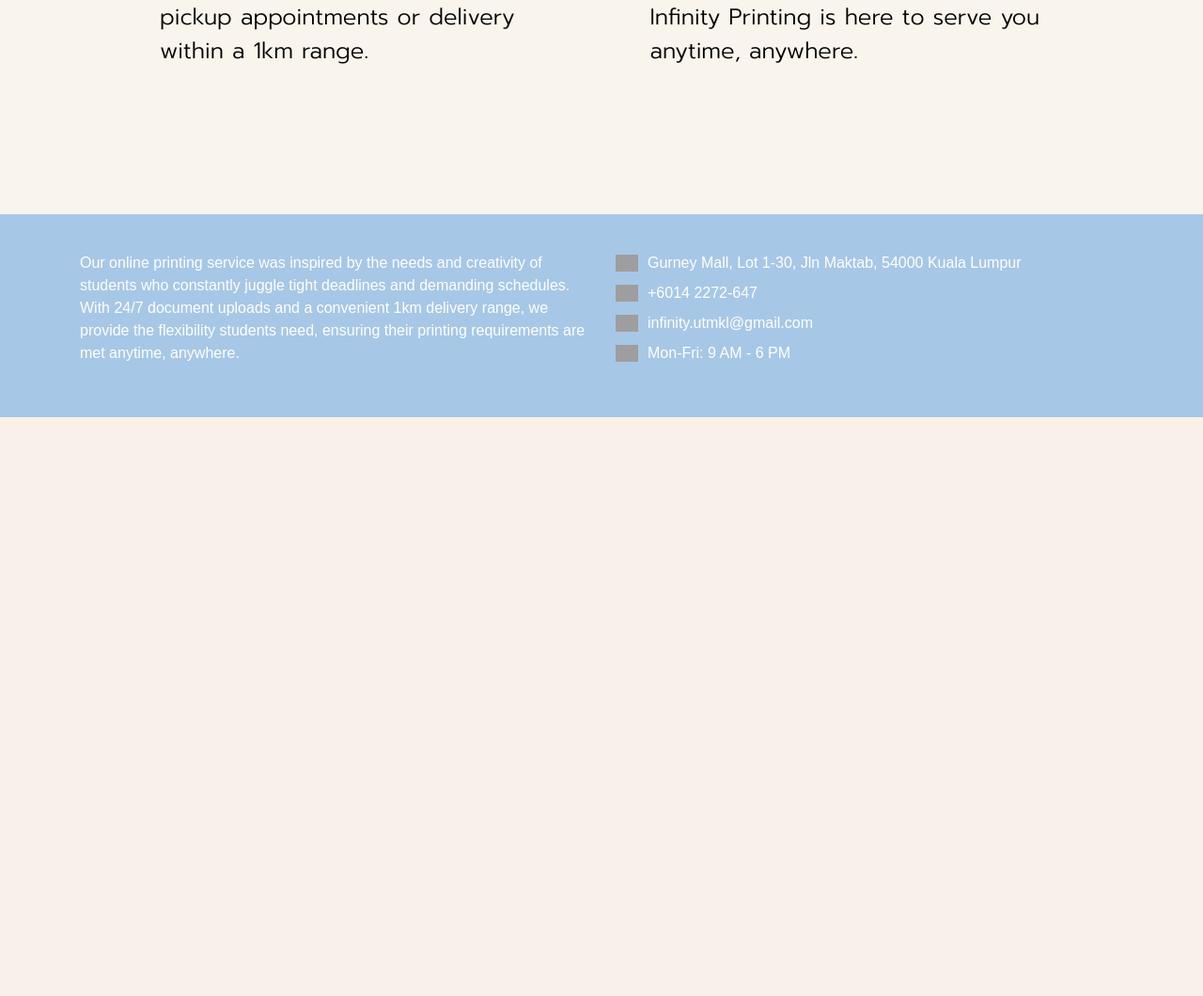
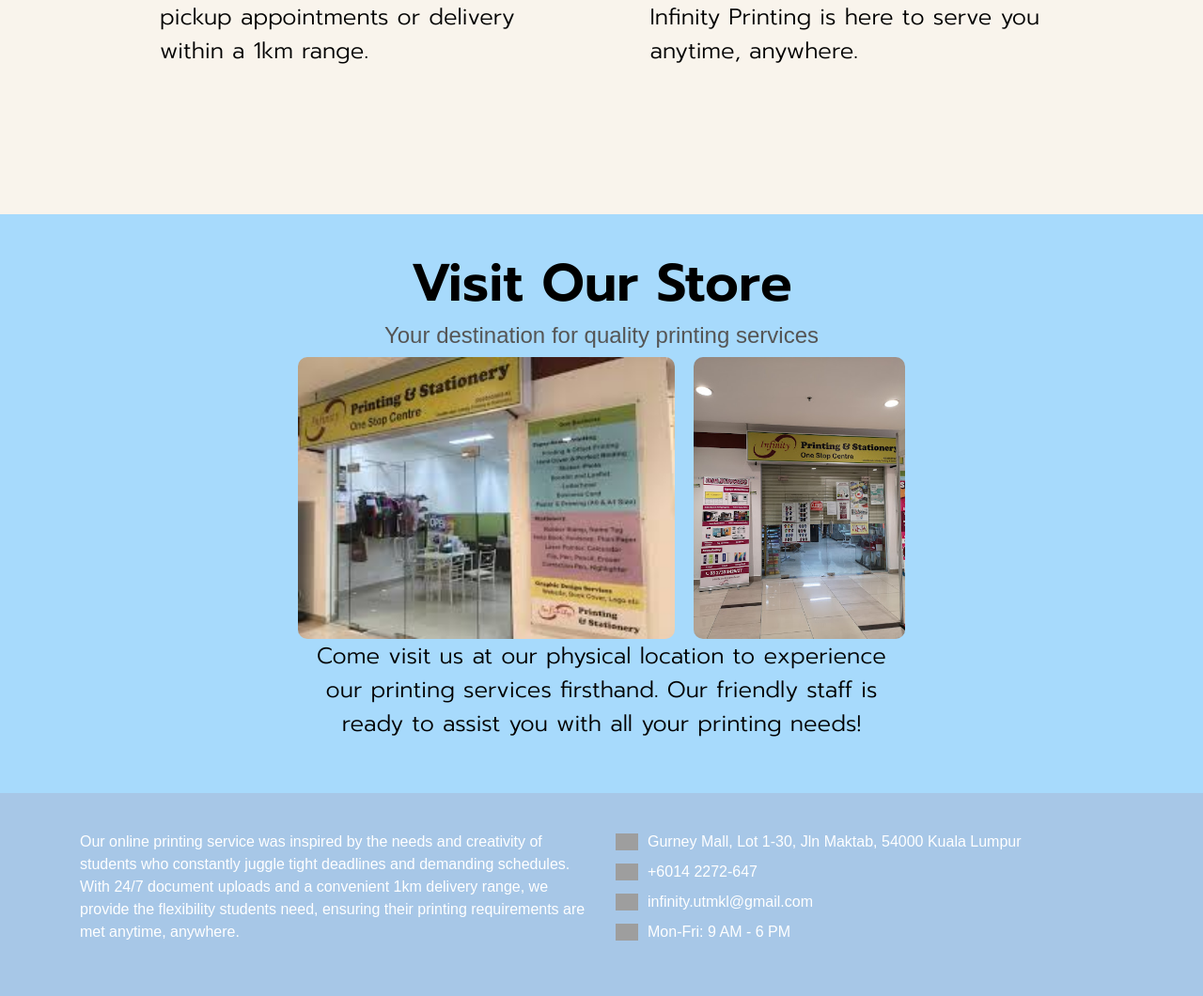
Before and after one commit to Intan-maisarah/SD_PROJECT, a PHP site: page /SD_PROJECT/about.php in a window 1280 px wide. Shown: the part 1051-2111 px from the top of the page at 94% size. Before the commit the page ends 1495 px from the top, so only its background shows below. Run offline with PHP 8.4, Linux system fonts and the light colour scheme; grey boxes are pictures that could not be loaded.

Commit message:
Finalized guest/customer page

```diff
--- a/about.php
+++ b/about.php
@@ -47,6 +47,27 @@
 
         <div class="white-curved-section"></div>
     </section>
+
+   <!-- Store Section -->
+<section id="store">
+    <div class="store-title">
+        <h2>Visit Our Store</h2>
+        <h3>Your destination for quality printing services</h3>
+    </div>
+    <div class="store-images">
+        <div class="store-image">
+            <img src="assets/images/kedai.jpeg" alt="Our Store" class="img-fluid">
+        </div>
+        <div class="store-image">
+            <img src="assets/images/kedai2.jpg" alt="Another Store" class="img-fluid">
+        </div>
+    </div>
+    <div class="store-description">
+        <p>Come visit us at our physical location to experience our printing services firsthand. Our friendly staff is ready to assist you with all your printing needs!</p>
+    </div>
+</section>
+
+
     <!-- Footer -->
     <footer class="text-white" style="background-color: #A7C7E7; padding: 40px 0;">
         <div class="container">
@@ -89,5 +110,6 @@
     <script src="https://cdn.jsdelivr.net/npm/@popperjs/core@2.9.3/dist/umd/popper.min.js"></script>
     <script src="https://stackpath.bootstrapcdn.com/bootstrap/4.5.2/js/bootstrap.min.js"></script>
 
+
 </body>
 </html>
--- a/assets/ipasss.css
+++ b/assets/ipasss.css
@@ -464,7 +476,7 @@
     margin-top: 100px;
   }
 
-  .about-title h2 {
+  .about-title h2, .store-title h2 {
     font-family: "Prompt", sans-serif;
     font-weight: 600;
     font-size: 3.5rem;
@@ -536,13 +548,43 @@
     margin: 40px 0px;
   }
 
-  .about-para p{
+  .about-para p, .store-description p{
     font-family: "Prompt", sans-serif;
     font-weight: 300;
     font-size: 1.5rem;
     color: #000000;
   }
 
+  #store {
+    text-align: center;
+    padding: 40px 20px;
+    background-color: #4bb3f97c;
+    min-height: 50vh !important;
+}
+
+.store-title h3 {
+    font-size: 1.5rem;
+    color: #555;
+}
+
+.store-description {
+  width: 50%;
+  margin: 0 auto;
+}
+
+.store-images {
+  display: flex;
+  align-items: center;
+  justify-content: center;
+  gap: 20px;
+}
+
+.store-image img {
+  max-width: 100%;
+  height: 300px;
+  object-fit: cover;
+  border-radius: 10px;
+}
 
   /* Contact Section Styling */
 #contact {
```
Also changed, not shown: other parts of assets/ipasss.css (+29 -3 lines), index.php (+7 -11 lines), order_history.php (+5 -13 lines), order_summary.php (+72 -23 lines), assets/images/goal1.jpg (added), assets/images/goal2.jpg (added), assets/images/goal3.jpg (added), 2 other files. Lines whose indentation alone changed are shown as unchanged.
